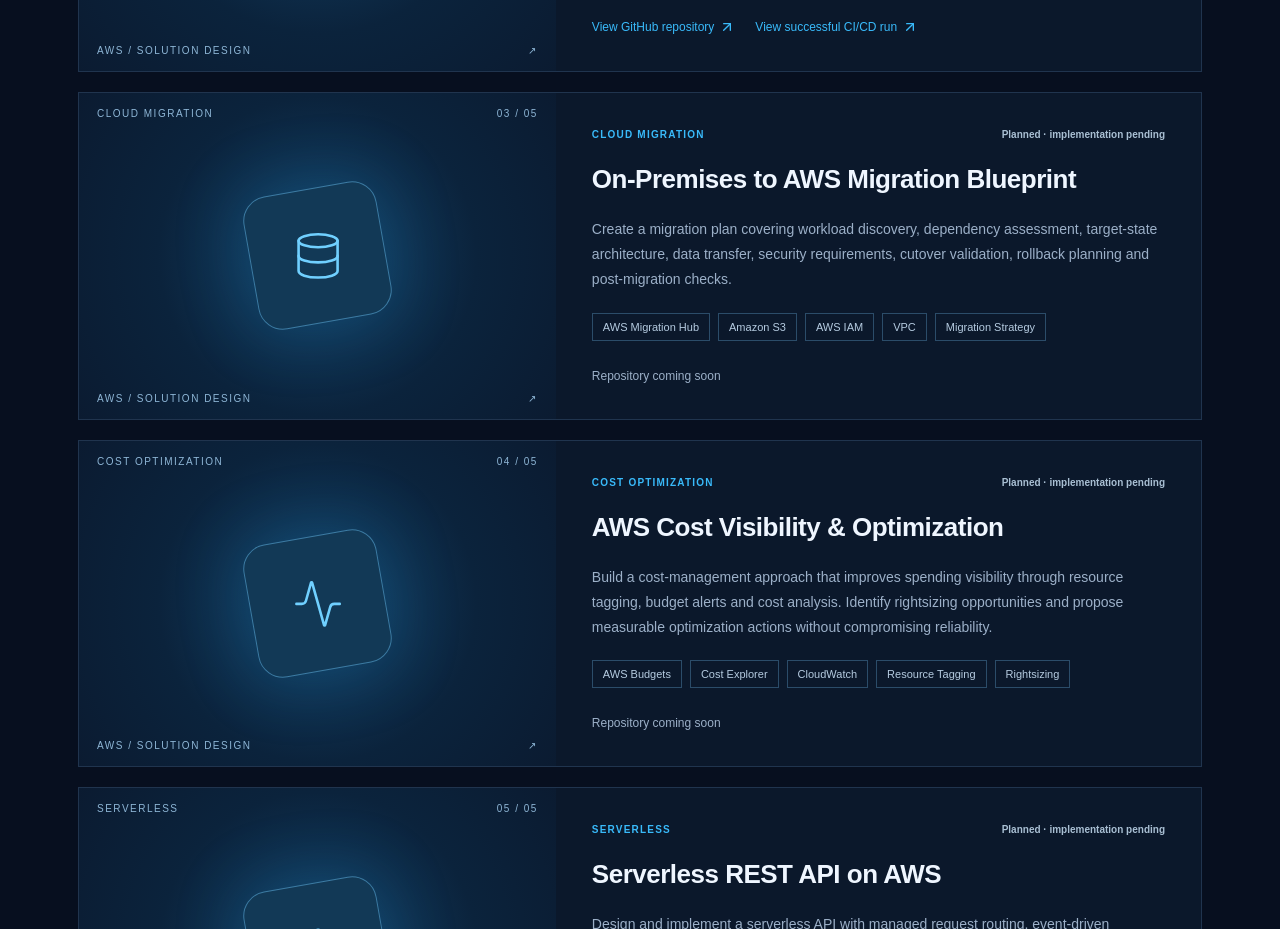
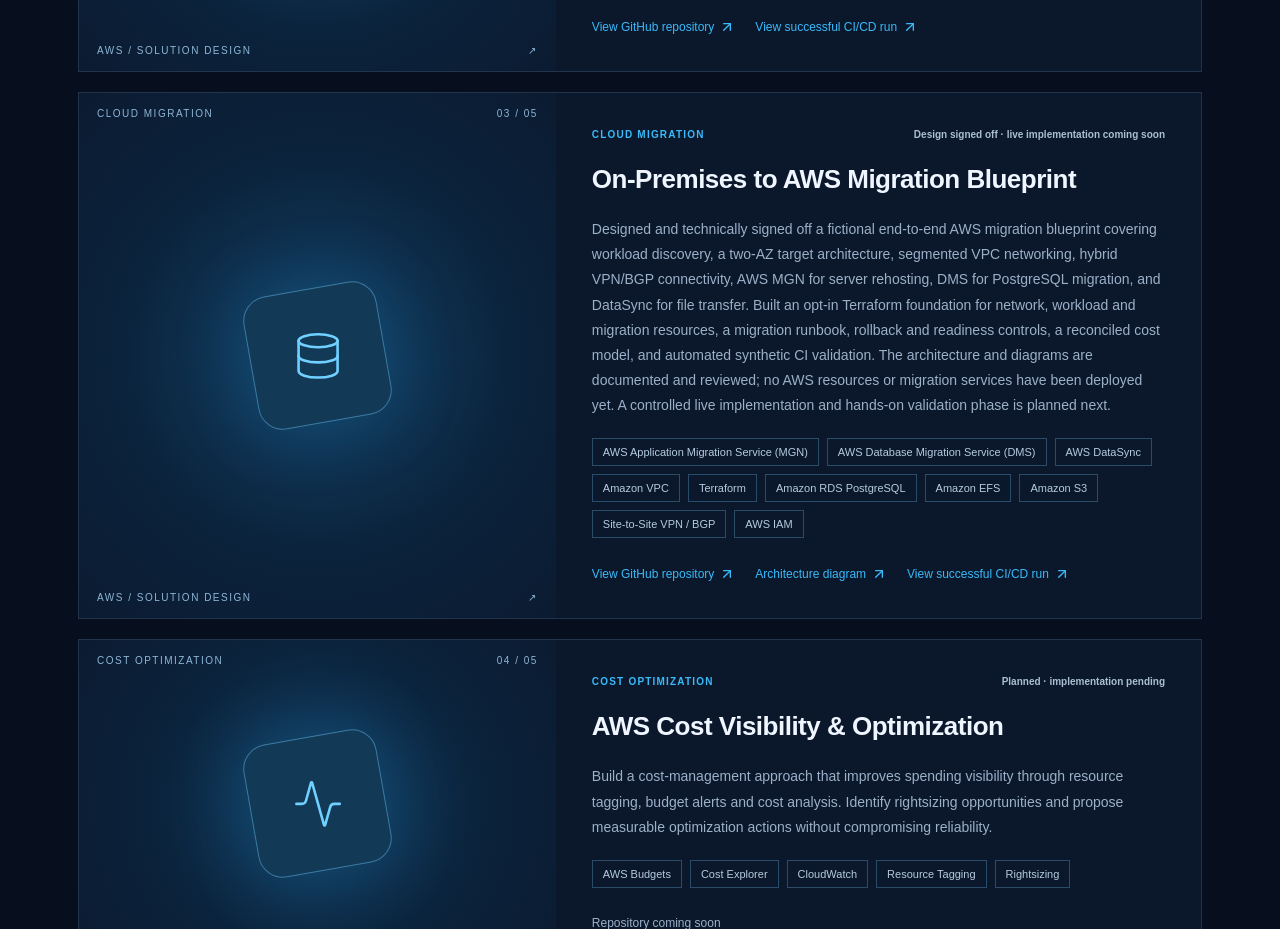
Before and after one commit to fhyxx/pelumi-cloud-portfolio, a Next.js app: page / in a window 1280 px wide. Shown: the part 4280-5209 px from the top of the page. Built offline with nearby package versions, Linux system fonts and the light colour scheme.

Commit message:
feat: publish Project 03 design sign-off and live roadmap (#3)

```diff
--- a/app/page.tsx
+++ b/app/page.tsx
@@ -59,20 +59,25 @@ const projects = [
     number: '03',
     name: 'On-Premises to AWS Migration Blueprint',
     type: 'CLOUD MIGRATION',
-    status: 'Planned · implementation pending',
+    status: 'Design signed off · live implementation coming soon',
     description:
-      'Create a migration plan covering workload discovery, dependency assessment, target-state architecture, data transfer, security requirements, cutover validation, rollback planning and post-migration checks.',
+      'Designed and technically signed off a fictional end-to-end AWS migration blueprint covering workload discovery, a two-AZ target architecture, segmented VPC networking, hybrid VPN/BGP connectivity, AWS MGN for server rehosting, DMS for PostgreSQL migration, and DataSync for file transfer. Built an opt-in Terraform foundation for network, workload and migration resources, a migration runbook, rollback and readiness controls, a reconciled cost model, and automated synthetic CI validation. The architecture and diagrams are documented and reviewed; no AWS resources or migration services have been deployed yet. A controlled live implementation and hands-on validation phase is planned next.',
     stack: [
-      'AWS Migration Hub',
+      'AWS Application Migration Service (MGN)',
+      'AWS Database Migration Service (DMS)',
+      'AWS DataSync',
+      'Amazon VPC',
+      'Terraform',
+      'Amazon RDS PostgreSQL',
+      'Amazon EFS',
       'Amazon S3',
+      'Site-to-Site VPN / BGP',
       'AWS IAM',
-      'VPC',
-      'Migration Strategy',
     ],
     icon: Database,
-    repo: '',
-    diagram: '',
-    workflow: '',
+    repo: 'https://github.com/fhyxx/aws-cloud-migration-blueprint',
+    diagram: 'https://github.com/fhyxx/aws-cloud-migration-blueprint/blob/main/architecture/target-architecture.md',
+    workflow: 'https://github.com/fhyxx/aws-cloud-migration-blueprint/actions/runs/42650119868',
   },
   {
     number: '04',
```
